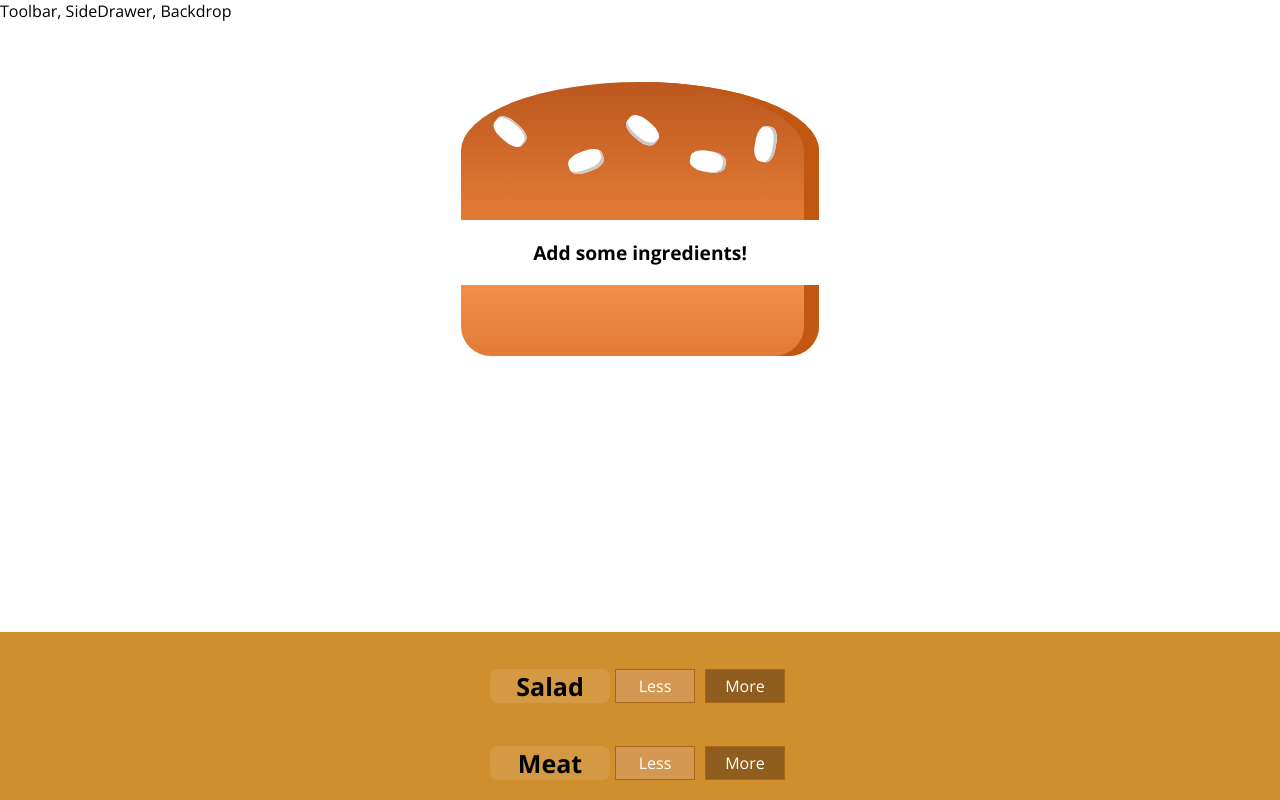
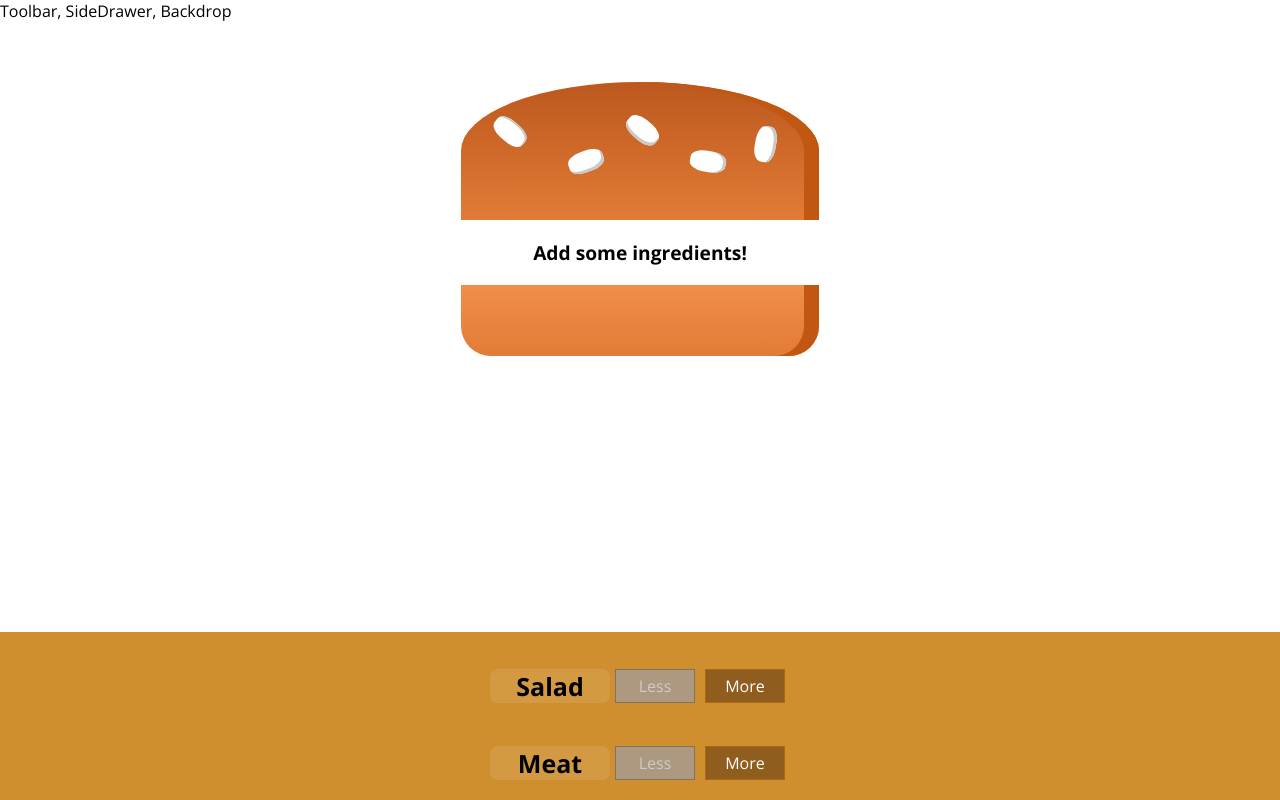
Before and after one commit to youssef-md/The-Burger-Builder, a React app: page / in a window 1280 px wide. Shown: the top 800 px of the page. Built offline with nearby package versions, Linux system fonts and the light colour scheme.

Commit message:
Disabling the Less button if there is no ingredient

```diff
--- a/src/components/Burger/BuildControls/BuildControl/BuildControl.js
+++ b/src/components/Burger/BuildControls/BuildControl/BuildControl.js
@@ -4,8 +4,14 @@ import styles from './BuildControl.css'
 const BuildControl = (props) => (
   <div className = { styles.BuildControl }>
     <h1 className = { styles.Label }>{ props.label }</h1>
-    <button className = { styles.Less } onClick = {props.remove}>Less</button>
-    <button className = { styles.More } onClick = { props.add }>More</button>
+    <button
+      className = { styles.Less }
+      onClick = { props.remove }
+      disabled = { props.disable }>Less</button>
+
+    <button
+      className = { styles.More }
+      onClick = { props.add }>More</button>
   </div>
 )
 
--- a/src/components/Burger/BuildControls/BuildControls.js
+++ b/src/components/Burger/BuildControls/BuildControls.js
@@ -17,7 +17,8 @@ const BuildControls = (props) => (
         key = { ctrl.type }
         label = { ctrl.label }
         add = { () => props.addIngredient(ctrl.type) }
-        remove = { () => props.removeIngredient(ctrl.type) }/>
+        remove = { () => props.removeIngredient(ctrl.type) }
+        disable = { props.disabled[ctrl.type] }/>
     ))
   }
   </div>
--- a/src/containers/BurgerBuilder/BurgerBuilder.js
+++ b/src/containers/BurgerBuilder/BurgerBuilder.js
@@ -23,14 +23,25 @@ class BurgerBuilder extends Component {
   }
 
   render() {
+
+    const disabledInfo = this.checkToDisableButton()
     return (
       <Aux>
         <Burger ingredients = { this.state.ingredients }/>
         <BuildControls
           addIngredient = { this.addIngredientHandler }
-          removeIngredient = { this.removeIngredientHandler }/>
+          removeIngredient = { this.removeIngredientHandler }
+          disabled = { disabledInfo }/>
       </Aux>
     )
+  }
+
+  checkToDisableButton = () => {
+    const ingredientsBool = { ...this.state.ingredients }
+    for(let ingredient in ingredientsBool)
+    ingredientsBool[ingredient] = ingredientsBool[ingredient] <= 0
+    //{meat: true, salad: false <- disable Less btn for salad}
+    return ingredientsBool
   }
 
   addIngredientHandler = (type) => {
@@ -41,8 +52,8 @@ class BurgerBuilder extends Component {
 
   removeIngredientHandler = (type) => {
 
-    if(this.subtractIngredientCount(type))
-      this.subtractTotalPrice(type)
+    this.subtractIngredientCount(type)
+    this.subtractTotalPrice(type)
   }
 
   addIngredientCount = (type) => {
@@ -53,10 +64,6 @@ class BurgerBuilder extends Component {
   }
 
   subtractIngredientCount = (type) => {
-    if(this.state.ingredients[type] <= 0){
-      alert(`There is no more ${type} left!`)
-      return false
-    }
     const updatedCount = this.state.ingredients[type] - 1
     const updatedIngredients = { ...this.state.ingredients } //immutable way
     updatedIngredients[type] = updatedCount
@@ -74,7 +81,6 @@ class BurgerBuilder extends Component {
     const newPrice = this.state.totalPrice - priceAddition
     this.setState({ totalPrice: newPrice })
   }
-
 }
 
 export default BurgerBuilder
```
